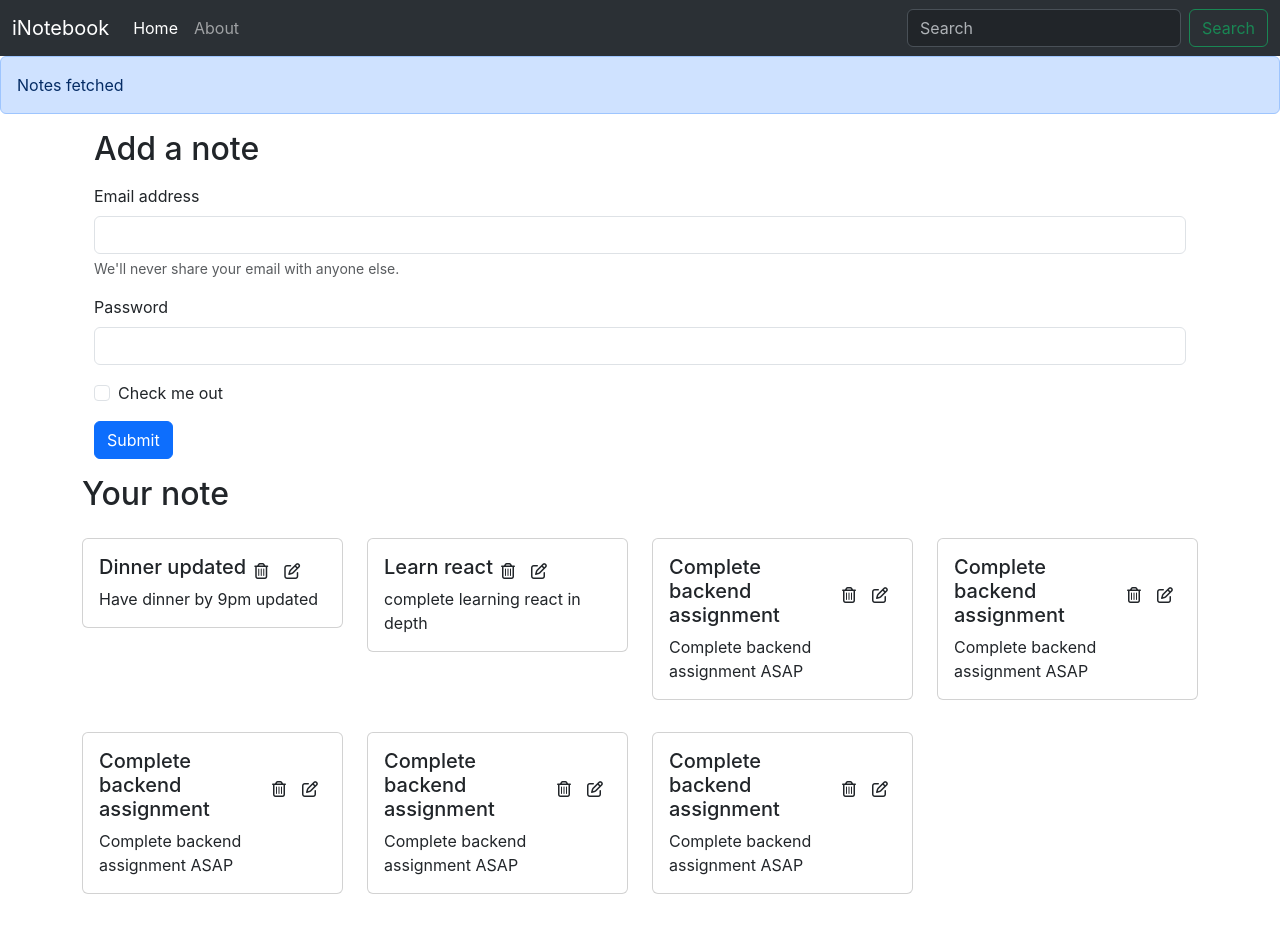
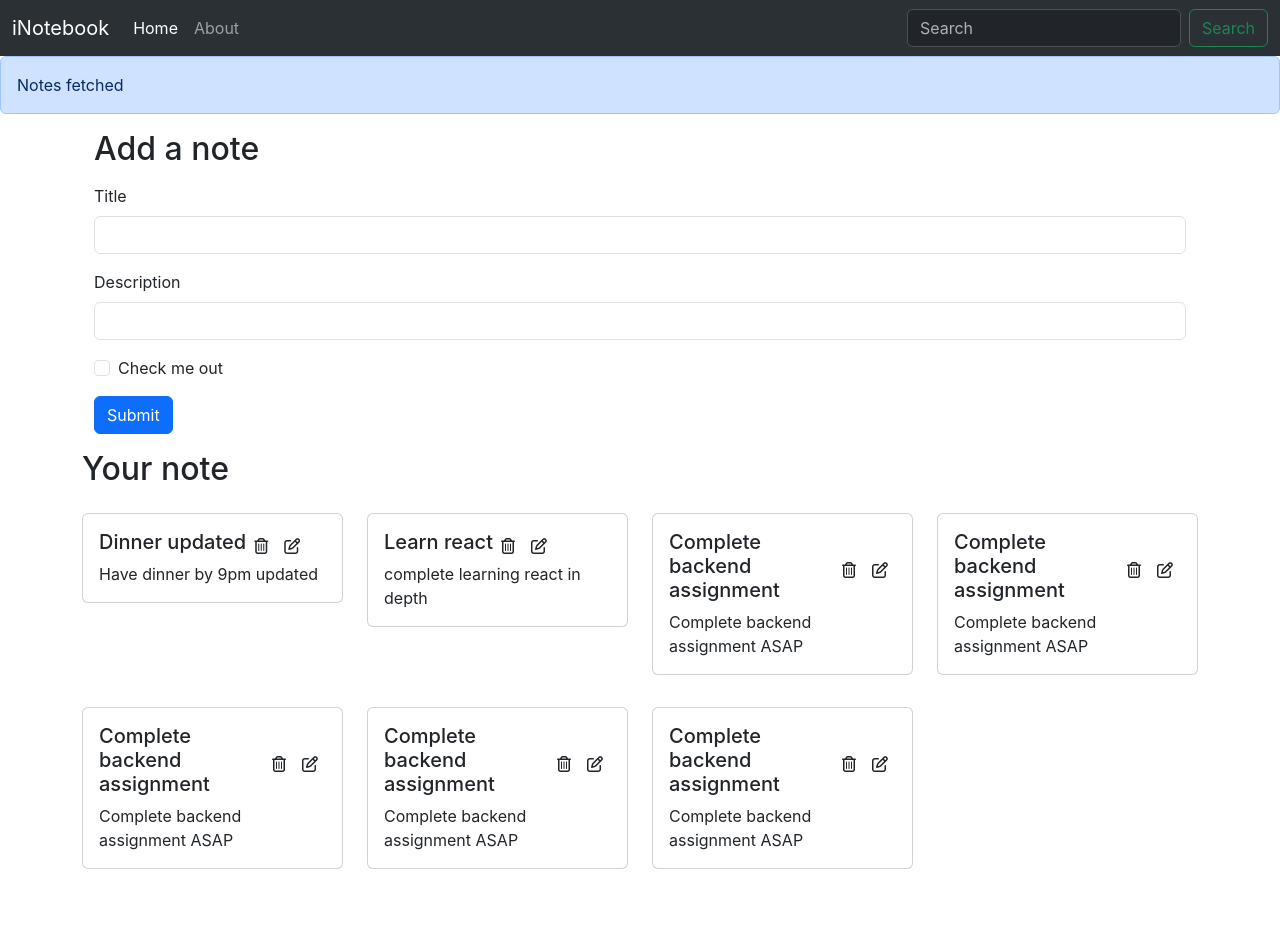
Before and after one commit to priyanka8625/CloudJournal, a React (Create React App) app: page / in a window 1280 px wide. After the commit the page ends 901 px from the top, so only its background shows below. Built offline with nearby package versions, Linux system fonts and the light colour scheme; the HTML template or start-up script is replaced by a standard one.

Commit message:
added addNote component

```diff
--- /dev/null
+++ b/src/components/AddNote.js
@@ -0,0 +1,36 @@
+import React, {useContext, useState} from 'react'
+import noteContext from '../context/notes/NoteContext'
+const AddNote = () => {
+    const {addNote} = useContext(noteContext)
+    const [note, setNote] = useState({title:"", description:"", tag:"default"})
+    const handleClick = (e)=>{
+        e.preventDefault();//to not reload page by default
+        addNote(note.title, note.description, note.tag)
+    }
+    const onChange = (e)=>{
+        setNote({...note, [e.target.name]:e.target.value})
+    }
+
+    return (
+        <div className="container my-3">
+            <h2>Add a note</h2>
+            <form className='my-3'>
+                <div className="mb-3">
+                    <label htmlFor="title" className="form-label">Title</label>
+                    <input type="text" className="form-control" id="title" name="title" aria-describedby="emailHelp" onChange={onChange}/>
+                </div>
+                <div className="mb-3">
+                    <label htmlFor="description" className="form-label">Description</label>
+                    <input type="text" className="form-control" id="description" name='description' onChange={onChange}/>
+                </div>
+                <div className="mb-3 form-check">
+                    <input type="checkbox" className="form-check-input" id="exampleCheck1" />
+                    <label className="form-check-label" htmlFor="exampleCheck1">Check me out</label>
+                </div>
+                <button type="submit" className="btn btn-primary" onClick={handleClick}>Submit</button>
+            </form>
+        </div>
+    )
+}
+
+export default AddNote
--- a/src/components/Alert.js
+++ b/src/components/Alert.js
@@ -2,7 +2,7 @@
 
 const Alert = (props) => {
     return (
-        <div class="alert alert-primary" role="alert">
+        <div className="alert alert-primary" role="alert">
             {props.message}
         </div>
     )
--- a/src/components/Home.js
+++ b/src/components/Home.js
@@ -6,25 +6,6 @@
 
   return (
     <div>
-      <div className="container my-3">
-        <h2>Add a note</h2>
-        <form className='my-3'>
-          <div className="mb-3">
-            <label htmlFor="exampleInputEmail1" className="form-label">Email address</label>
-            <input type="email" className="form-control" id="exampleInputEmail1" aria-describedby="emailHelp" />
-            <div id="emailHelp" className="form-text">We'll never share your email with anyone else.</div>
-          </div>
-          <div className="mb-3">
-            <label htmlFor="exampleInputPassword1" className="form-label">Password</label>
-            <input type="password" className="form-control" id="exampleInputPassword1" />
-          </div>
-          <div className="mb-3 form-check">
-            <input type="checkbox" className="form-check-input" id="exampleCheck1" />
-            <label className="form-check-label" htmlFor="exampleCheck1">Check me out</label>
-          </div>
-          <button type="submit" className="btn btn-primary">Submit</button>
-        </form>
-      </div>
       <Notes/>
     </div>
   )
--- a/src/components/Notes.js
+++ b/src/components/Notes.js
@@ -1,19 +1,23 @@
-import React, {useContext} from 'react'
+import React, { useContext } from 'react'
 import noteContext from '../context/notes/NoteContext'
 import NoteItem from './NoteItem'
+import AddNote from './AddNote'
 
 const Notes = () => {
     const context = useContext(noteContext)
-    const {notes, setNotes} = context
+    const { notes } = context
     return (
+        <>
+            <AddNote />
             <div className="row my-3">
                 <h2>Your note</h2>
                 {
-            notes.map((note)=>{
-            return <NoteItem note={note} key={note._id}/>;
+                    notes.map((note) => {
+                        return <NoteItem note={note} key={note._id} />;
                     })
                 }
             </div>
+        </>
     )
 }
 
--- a/src/context/notes/NoteState.js
+++ b/src/context/notes/NoteState.js
@@ -77,8 +77,33 @@
 
     const [notes, setNotes] = useState(notesInitial)
 
+    //add a note
+    const addNote = (title, description, tag)=>{
+        //TODO: API CALL
+        console.log("Adding a new note");
+        const note = {
+            "_id": "669372b89efac26ab141a3",
+            "user": "668c4710e9a12baf87e80c36",
+            "title": title,
+            "description": description,
+            "tag": tag,
+            "createdAt": "2024-07-14T06:39:52.760Z",
+            "updatedAt": "2024-07-14T06:39:52.760Z",
+            "__v": 0
+        }
+        setNotes(notes.concat(note))
+    }
+    //delete a note
+    const deleteNote = ()=>{
+
+    }
+    //edit a note
+    const editNote = ()=>{
+
+    }
+
     return (
-        <NoteContext.Provider value={{notes, setNotes}}>
+        <NoteContext.Provider value={{notes, addNote}}>
             {props.children}
         </NoteContext.Provider>
     )
```
Lines whose indentation alone changed are shown as unchanged.
